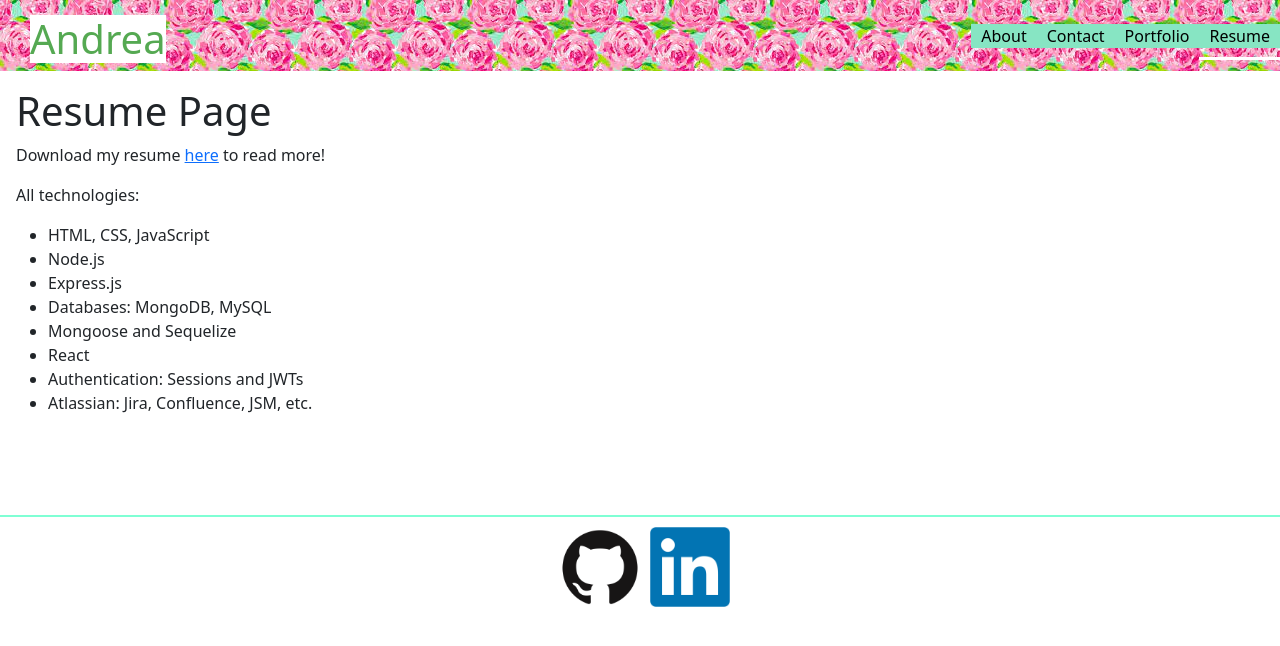
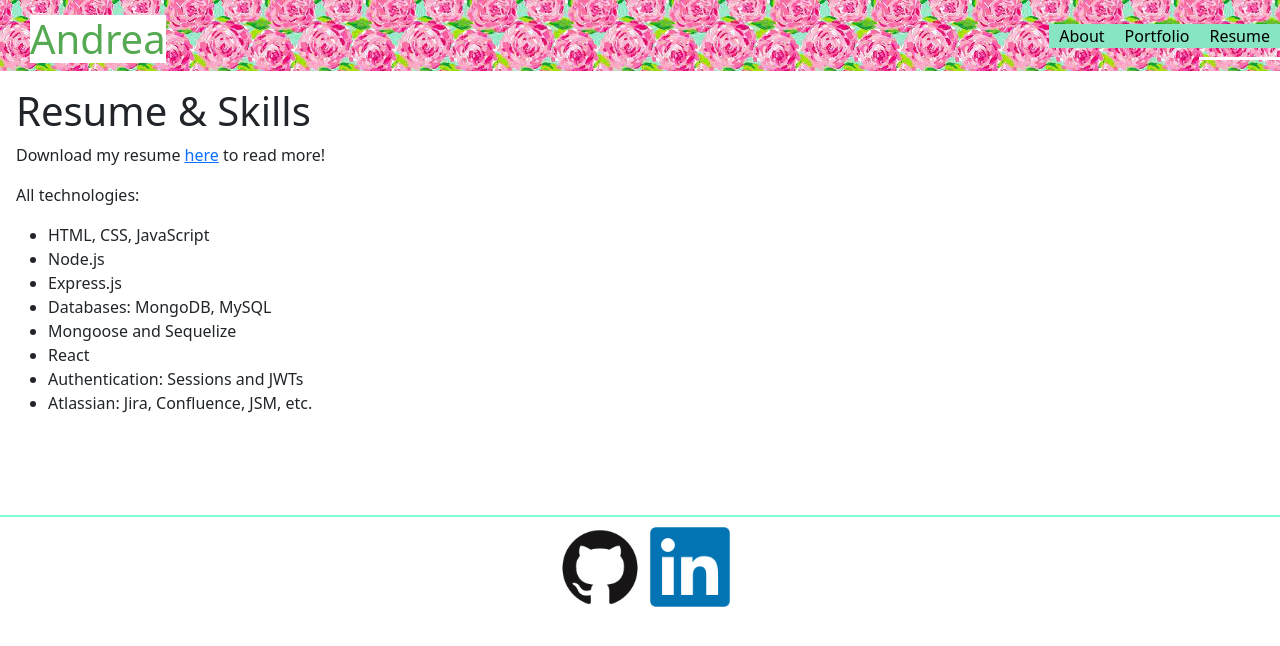
Before and after one commit to anicrob/anicrob-portfolio, a React (Vite) app: page /resume in a window 1280 px wide. Shown: the top 646 px of the page. Built offline with nearby package versions, Linux system fonts and the light colour scheme.

Commit message:
removed contact page and centered project titles

```diff
--- a/src/components/Navigation.jsx
+++ b/src/components/Navigation.jsx
@@ -30,7 +30,7 @@ function ListItem({ CurrentPage, page, children }) {
 }
 
 function Navigation() {
-  const pages = ["About", "Contact", "Portfolio", "Resume"];
+  const pages = ["About", "Portfolio", "Resume"];
   const currentPage = useLocation().pathname;
   console.log(currentPage)
   return (
--- a/src/css/project.module.css
+++ b/src/css/project.module.css
@@ -9,6 +9,7 @@
 }
 .cardtitle {
     margin-top: 50px;
+    text-align: center;
 }
 .cardbody {
     display: contents;
--- a/src/pages/Resume.jsx
+++ b/src/pages/Resume.jsx
@@ -6,7 +6,7 @@ export default function Resume() {
     <>
       <Header />
       <div className='mx-3 mt-3'>
-        <h1>Resume Page</h1>
+        <h1>Resume & Skills</h1>
         <p>Download my resume <a href='resume.pdf' download='resume.pdf'>here</a> to read more!</p>
         <p>All technologies:</p>
         <ul>
```
Also changed, not shown: src/main.jsx (+6 -6 lines).
